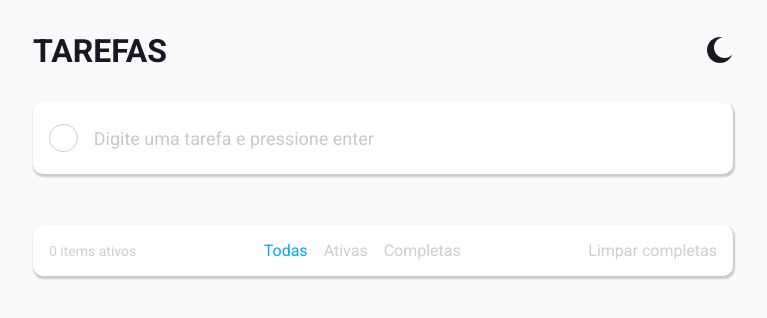
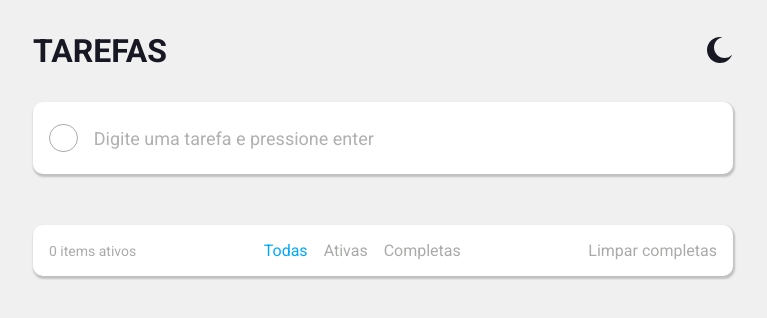
Before and after one commit to SilvioDiasJr/to-do-list, a React (Create React App) app: page / in a window 1280 px wide. Shown: the top 318 px of the page, without its empty margins (257-1024 px from the left). Built offline with nearby package versions, Linux system fonts and the light colour scheme.

Commit message:
#refactor - Changing light theme

```diff
--- a/src/global/styles/lightTheme.ts
+++ b/src/global/styles/lightTheme.ts
@@ -2,16 +2,16 @@ export default {
   colors: {
     title: '#181824',
     text: '#25273C',
-    placeholder: '#c7c9c7',
+    placeholder: '#b0b0b0',
 
     filter_active: '#03a9fc',
 
     input_background: '#ffffff',
 
     card_background: '#ffffff',
-    circle: '#cccfcc',
+    circle: '#a9aba9',
 
-    background: '#fAfAfA',
+    background: '#f0f0f0',
   },
   fonts: {
     regular: 400,
```
